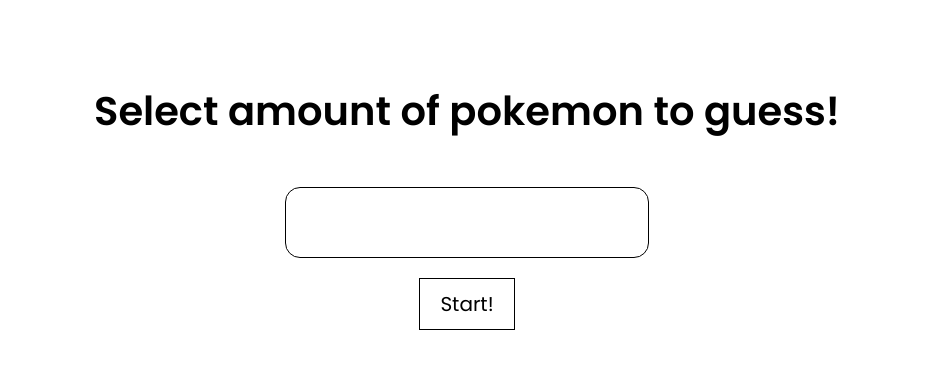
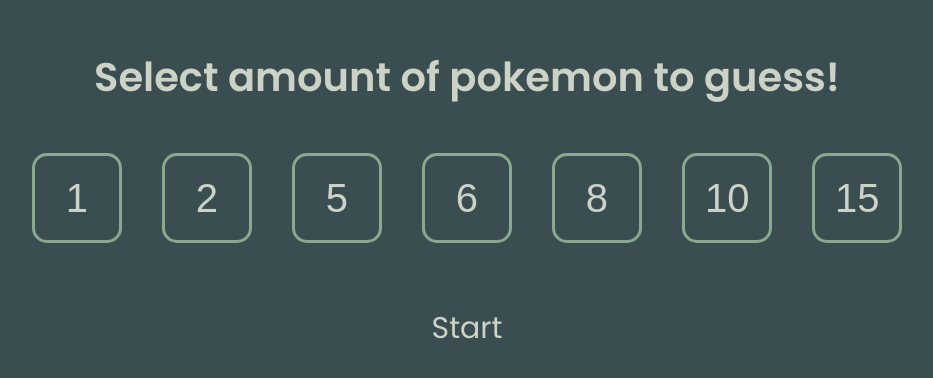
Before and after one commit to BarajasY/pokequiz, a React (Create React App) app: page / in a window 1280 px wide. Shown: the part 208-586 px from the top of the page, without its empty margins (173-1106 px from the left). Built offline with nearby package versions, Linux system fonts and the light colour scheme; no server answers; the database is empty.

Commit message:
Added logic for buttons, results, questions...
Finished the page app!
Now i just need to add more pokemons to firebase.

```diff
--- a/package.json
+++ b/package.json
@@ -7,6 +7,7 @@
     "@testing-library/react": "^13.4.0",
     "@testing-library/user-event": "^13.5.0",
     "firebase": "^9.9.4",
+    "framer-motion": "^7.5.1",
     "react": "^18.2.0",
     "react-dom": "^18.2.0",
     "react-icons": "^4.4.0",
--- a/src/App.css
+++ b/src/App.css
@@ -1,13 +1,15 @@
 .app_container {
     width: 100vw;
-    height: 100vh;
+    height: fit-content;
     min-width: 100vw;
     display: flex;
     justify-content: center;
+    background: var(--color4);
 }
 
 .app_content {
-    width: 80%;
+    width: 100%;
+    height: 100vh;
     display: flex;
     align-items: center;
     justify-content: center;
@@ -24,7 +26,7 @@
 }
 
 .app_intro {
-    width: 80%;
+    width: 98%;
     display: flex;
     flex-direction: column;
     align-items: center;
@@ -34,23 +36,60 @@
     text-align: center;
     font-size: 40px;
     font-family: 'Poppins';
+    color: var(--color1);
 }
 
-.app_intro input {
-    border: 1px solid black;
-    font-size: 25px;
+.section input {
+    border: 3px solid var(--color2);
+    font-size: 40px;
+    width: 90px;
+    height: 90px;
     text-align: center;
     padding: 20px;
     border-radius: 15px;
+    background: none;
+    color: var(--color1);
     margin: 20px;
+    cursor: pointer;
+    transition: .3s;
+    user-select: none;
+    display: flex;
+    align-items: center;
+    justify-content: center;
+}
+
+.app_intro input:hover {
+    transform: translateY(-10px);
+}
+
+.app_intro input:focus {
+    transform: translateY(-30px);
+    color: var(--color3);
 }
 
 .app_intro button {
+    margin-top: 30px;
     padding: 10px 20px;
-    font-size: 20px;
+    font-size: 30px;
     background: none;
-    border: 1px solid black;
     font-family: 'Poppins';
+    border-radius: 10px;
+    border: 3px solid transparent;
+    color: var(--color1);
+    transition: .3s;
+    cursor: pointer;
+}
+
+.app_intro button:hover {
+    transition: .3s;
+    filter: blur(100%);
+    border: 3px solid var(--color3);
+}
+
+.section {
+    display: flex;
+    flex-wrap: wrap;
+    justify-content: center;
 }
 
 .app_questions {
@@ -59,24 +98,103 @@
     display: flex;
     flex-direction: column;
     align-items: center;
-    justify-content: space-around;
+    justify-content: center;
 }
 
 .app_questions h1 {
-    color: black;
-    font-size: 30px;
+    color: var(--color1);
+    font-size: 50px;
     height: 10%;
+    text-align: center;
 }
 
 .app_questions img {
-    width: 400px;
-    height: 400px;
+    width: 300px;
+    height: 300px;
     user-select: none;
 }
 
 .app_questions input {
-    font-size: 25px;
+    font-size: 30px;
     padding: 20px;
     text-align: center;
-    border-radius: 20px;
+    border-top: none;
+    border-left: none;
+    border-right: none;
+    border-bottom: 2px solid var(--color2);
+    outline: none;
+    background: none;
+    color: var(--color1);
 }
+
+.app_results {
+    display: flex;
+    align-items: center;
+    flex-direction: column;
+}
+
+.app_results h1 {
+    color: var(--color1);
+    font-size: 40px;
+    font-family: 'Poppins';
+    text-align: center;
+}
+
+.app_results p {
+    color: var(--color2);
+    text-align: center;
+    font-size: 30px;
+    font-family: 'Poppins';
+}
+
+.app_results button {
+    cursor: pointer;
+    width: 250px;
+    height: 80px;
+    font-family: 'Montserrat';
+    background: none;
+    border: 3px solid transparent;
+    color: var(--color1);
+    transition: .3s;
+    font-size: 25px;
+    border-radius: 15px;
+    padding: 20px;
+}
+
+.app_results button:hover {
+    border: 3px solid var(--color2);
+}
+
+.app_questions button {
+    margin-top: 40px;
+    cursor: pointer;
+    width: 150px;
+    height: 60px;
+    display: flex;
+    justify-content: center;
+    align-items: center;
+    font-family: 'Montserrat';
+    background: none;
+    border: 3px solid transparent;
+    color: var(--color1);
+    transition: .3s;
+    font-size: 25px;
+    border-radius: 15px;
+    padding: 20px;
+}
+
+.app_questions button:hover {
+    border: 3px solid var(--color2);
+}
+
+@media only screen and (max-width: 400px) {
+    .app_intro h1 {
+        font-size: 30px;
+    }
+
+    .section input {
+        width: 60px;
+        height: 60px;
+        font-size: 20px;
+    }
+}
--- a/src/App.js
+++ b/src/App.js
@@ -2,17 +2,42 @@
 import { useState, useEffect } from 'react';
 import { db } from './firebase_config';
 import { collection, getDocs } from 'firebase/firestore';
+import { motion } from 'framer-motion';
 
 function App() {
   const [PokemonObject, setPokemonObject] = useState([])
   const [Intro, setIntro] = useState(true)
+  const [Result, setResult] = useState(false)
   const [Amount, setAmount] = useState(0)
   const [Count, setCount] = useState(0)
+  const [Grade, setGrade] = useState(0)
+  const [Shortened, setShortened] = useState([])
+  const numbers = [1, 2, 5, 6, 8, 10, 15];
 
   const handleAnswer = (e) => {
-    if (e.target.value === PokemonObject[Count].data.Name) {
+    if (e.target.value === Shortened[Count].data.Name || e.target.value === Shortened[Count].data.Name.toLowerCase()) {
       setCount(Count => Count + 1)
-      e.target.value = ''
+      setGrade(Grade + 1)
+      e.target.value = '';
+      if (Shortened.length === Count + 1) {
+        setResult(true);
+      }
+    }
+  }
+
+  const Restart = () => {
+    setAmount(0);
+    setCount(0);
+    setGrade(0);
+    setIntro(true);
+    setResult(false);
+    setShortened([])
+  }
+
+  const handleNext = () => {
+    setCount(Count + 1);
+    if (Shortened.length === Count + 1) {
+      setResult(true);
     }
   }
 
@@ -37,7 +62,7 @@
 
   const startGame = () => {
     shuffleArray(PokemonObject);
-    PokemonObject.length = Amount;
+    setShortened(PokemonObject.slice(0, Amount))
     setIntro(intro => !intro);
   }
 
@@ -48,20 +73,36 @@
           {Intro
             ?
             <div className="app_intro">
-              <h1>Select amount of pokemon to guess!</h1>
-              <input type="number" onChange={(e) => setAmount(e.target.value)} />
-              <button onClick={startGame}>Start!</button>
+              <motion.h1 initial={{ y: -10, opacity: 0 }} animate={{ y: 0, opacity: 1 }} transition={{ duration: 1 }}>Select amount of pokemon to guess!</motion.h1>
+              <div className="section">
+                {numbers.map(value => (
+                  <input type="button" key={value} value={value} onClick={v => setAmount(v.target.value)} />
+                ))}
+              </div>
+              <motion.button initial={{ opacity: 0 }} animate={{ opacity: 1 }} transition={{ duration: 1 }} onClick={startGame}>Start</motion.button>
             </div>
             :
-            <div className="app_questions">
-              <h1>Guess the pokemon!</h1>
-              <img src={PokemonObject[Count].data.Image} alt={PokemonObject[Count].data.Name} draggable="false" />
-              <input type="text" onChange={(e) => handleAnswer(e)} />
-            </div>
+            <>
+              {Result
+                ?
+                <div className="app_results">
+                  <h1>Congratulations, you've made it to the end!</h1>
+                  <p>This is your result: {Grade} of {Amount} </p>
+                  <button onClick={Restart}>Want to restart?</button>
+                </div>
+                :
+                <div className="app_questions">
+                  <motion.h1 initial={{ y: -10, opacity: 0 }} animate={{ y: 0, opacity: 1 }} transition={{ duration: 1 }} >Who is that pokemon?</motion.h1>
+                  <motion.img initial={{ opacity: 0 }} animate={{ opacity: 1 }} transition={{ duration: .5 }} src={Shortened[Count].data.Image} alt={Shortened[Count].data.Name} draggable="false" />
+                  <input type="text" onChange={(e) => handleAnswer(e)} />
+                  <button onClick={handleNext}>Next</button>
+                </div>
+              }
+            </>
           }
         </div>
-      </div>
-    </div>
+      </div >
+    </div >
   );
 }
 
--- a/src/index.css
+++ b/src/index.css
@@ -5,9 +5,18 @@
     sans-serif;
   -webkit-font-smoothing: antialiased;
   -moz-osx-font-smoothing: grayscale;
+  background: var(--color4);
 }
 
 code {
   font-family: source-code-pro, Menlo, Monaco, Consolas, 'Courier New',
     monospace;
 }
+
+:root {
+  --color1: #CCD2C6;
+  --color2: #8BA88E;
+  --color3: #5A786F;
+  --color4: #3A4E51;
+  --color5: #323E45;
+}
```
Also changed, not shown: 1 other file (tests, documents, lock files or other folders).
